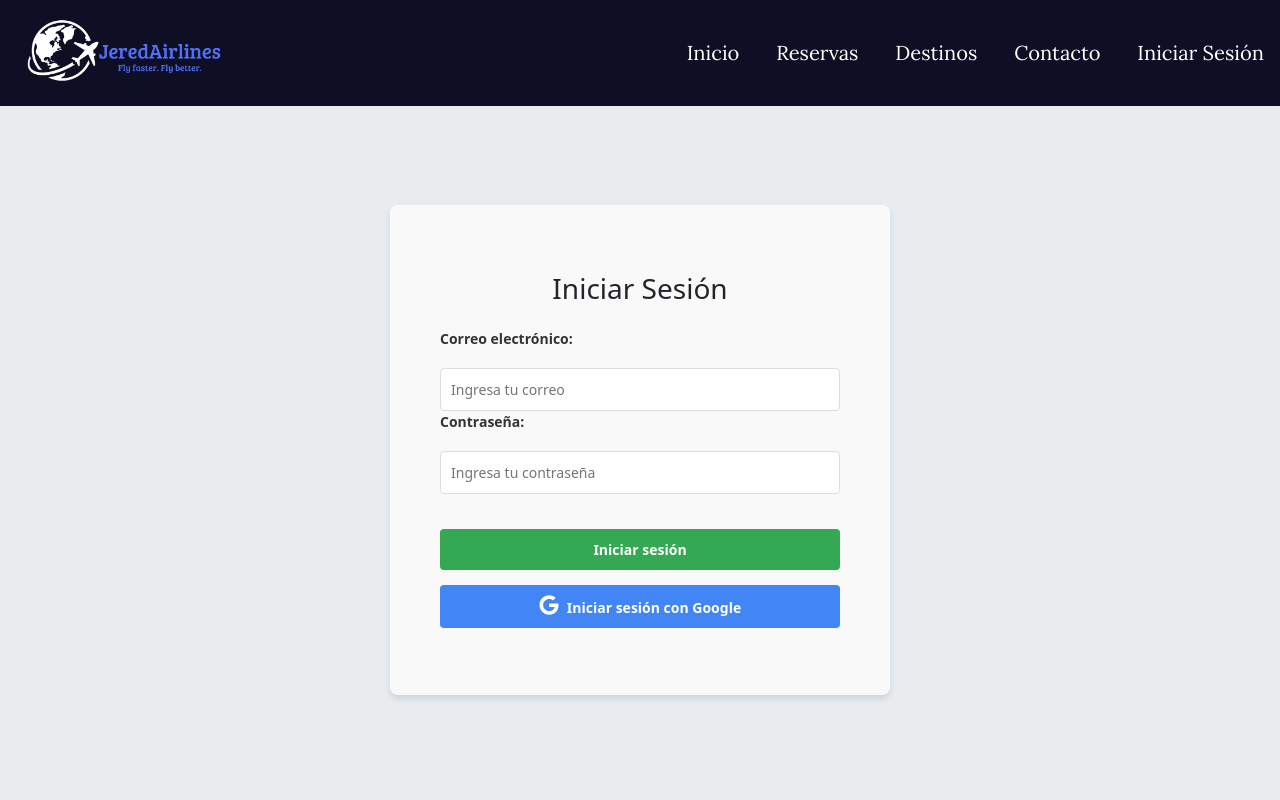
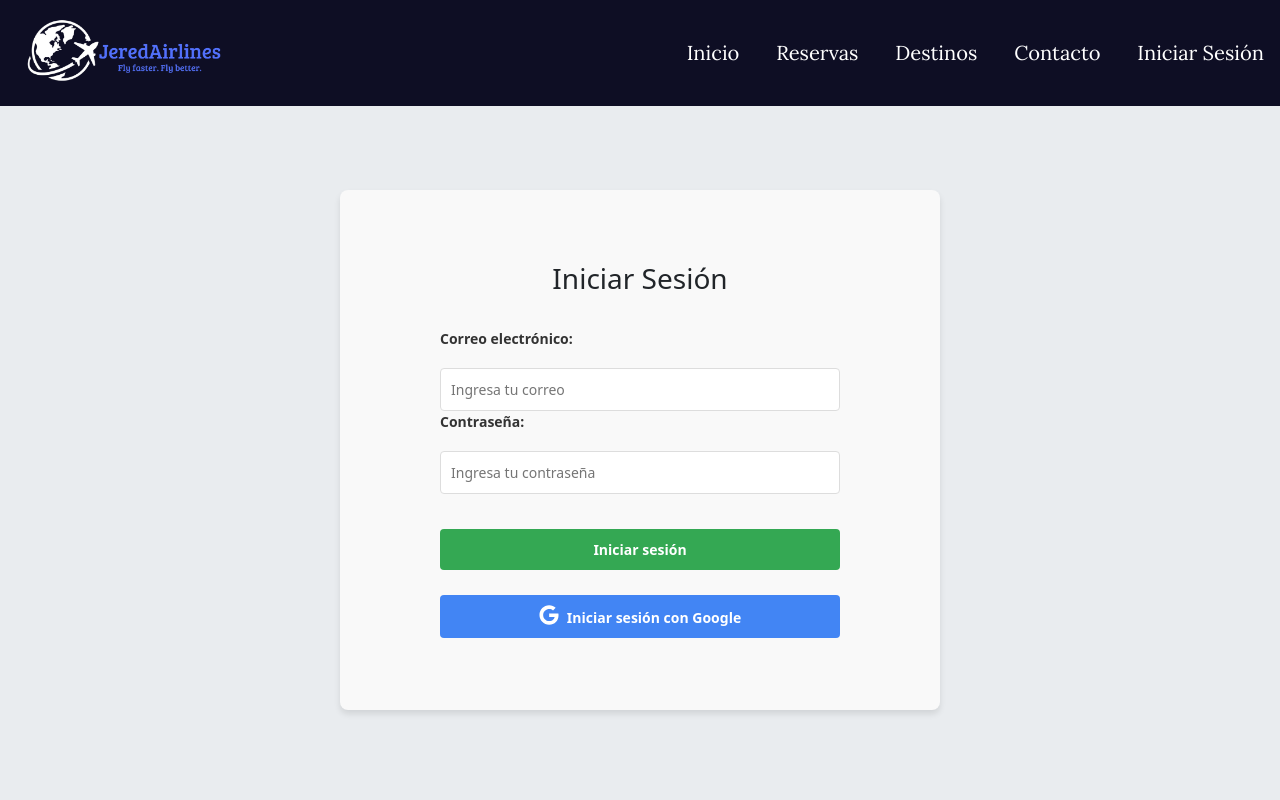
Before and after one commit to jonathanelruso/ENTREGA-3-REACT---JEREDAIRLINES, a React (Vite) app: page /login in a window 1280 px wide. Shown: the top 800 px of the page. Built offline with nearby package versions, Linux system fonts and the light colour scheme.

Commit message:
entrega ampliacion react

```diff
--- a/src/components/global-components/header/Header.jsx
+++ b/src/components/global-components/header/Header.jsx
@@ -63,7 +63,7 @@ function Header({ logo_image, shrinkOnScroll = true }) {
         </Offcanvas.Header>
         <Offcanvas.Body>
           <ul className="nav-list-mobile">
-            <li className="nav-item"><a href="/inicio">In0icio</a></li>
+            <li className="nav-item"><a href="/inicio">Inicio</a></li>
             <li className="nav-item"><a href="/reservas">Reservas</a></li>
             <li className="nav-item"><a href="/destinos">Destinos</a></li>
             <li className="nav-item"><a href="/contacto">Contacto</a></li>
--- a/src/components/login-components/login-form/LoginForm.css
+++ b/src/components/login-components/login-form/LoginForm.css
@@ -78,3 +78,32 @@
 .register-button:hover {
     background-color: #2c8c47;
 }
+
+/* Extra small devices (phones, 600px and down) */
+@media only screen and (max-width: 600px) {
+    .login-container {
+        transform: scale(0.9);
+    }
+}
+
+/* Small devices (portrait tablets and large phones, 600px and up) */
+@media only screen and (min-width: 600px) {
+
+}
+
+/* Medium devices (landscape tablets, 768px and up) */
+@media only screen and (min-width: 768px) {}
+
+/* Large devices (laptops/desktops, 992px and up) */
+@media only screen and (min-width: 992px) {}
+
+/* Extra large devices (large laptops and desktops, 1200px and up) */
+@media only screen and (min-width: 1200px) {
+.login-container {
+    width: 600px;
+    height: 520px;
+    padding: 30px;
+    gap: 25px;
+}
+
+}
--- a/src/components/login-components/login-form/LoginForm.jsx
+++ b/src/components/login-components/login-form/LoginForm.jsx
@@ -20,7 +20,7 @@ function LoginForm() {
                 setError("");
             })
             .catch((error) => {
-                const errorMessage = error.message;
+                const errorMessage = "Error de autenticación: datos incorrectos";
                 setError(errorMessage);
             });
     };
@@ -29,7 +29,7 @@ function LoginForm() {
         <div className="login-wrapper">
             <div className="login-container">
                 <h3>Iniciar Sesión</h3>
-                {error && <p className="error-message">{error}</p>} {/* Muestra errores si existen */}
+                {error && <p className="error-message" style={{color: 'red'}}> {error}</p>} {/* Muestra errores si existen */}
                 <form onSubmit={handleLogin}>
                     <div className="login-item">
                         <label htmlFor="email">Correo electrónico:</label>
--- a/src/pages/booking/Booking.jsx
+++ b/src/pages/booking/Booking.jsx
@@ -8,7 +8,7 @@ import BookingList from "../../components/booking-components/booking-menu/bookin
 function Booking() {
     return (
         <>
-            <Header logo_image={"./logo/black-logo.png"}/>
+            <Header logo_image={"./logo/white-logo.png"}/>
             <BackgroundImage image= "/background-image/booking-image.webp" text = "A un solo clic de tu próximo viaje"/>
             <BookingMenu />
             <BookingList/>
```
